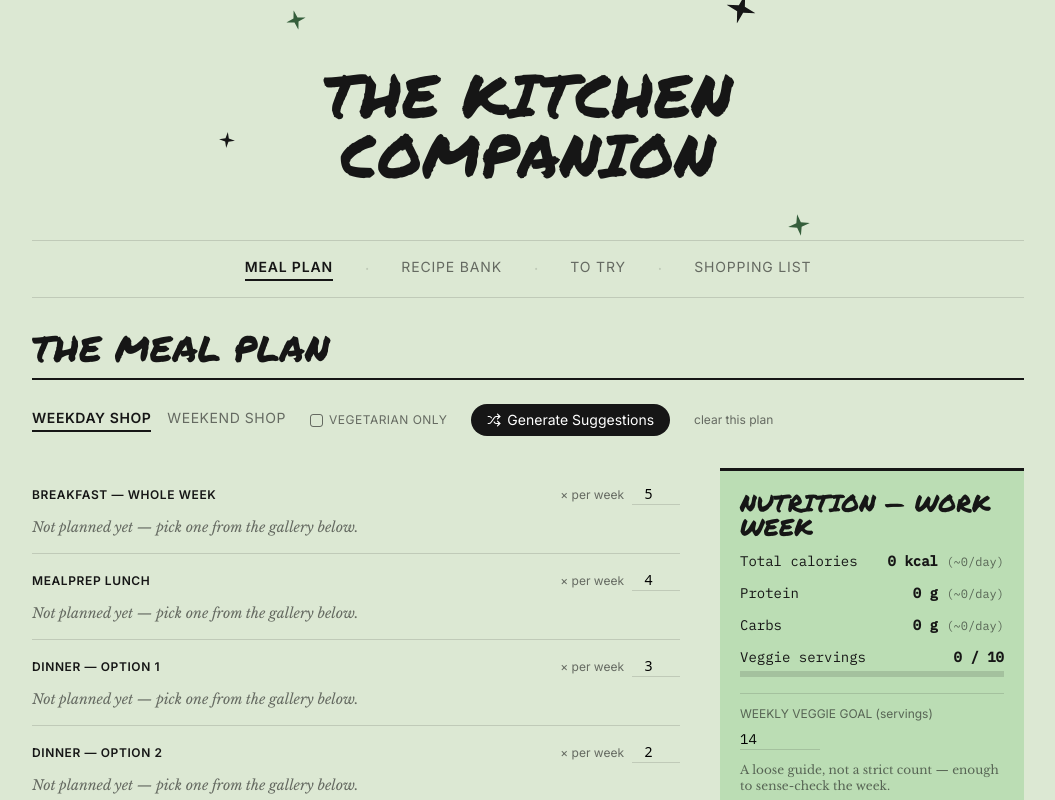
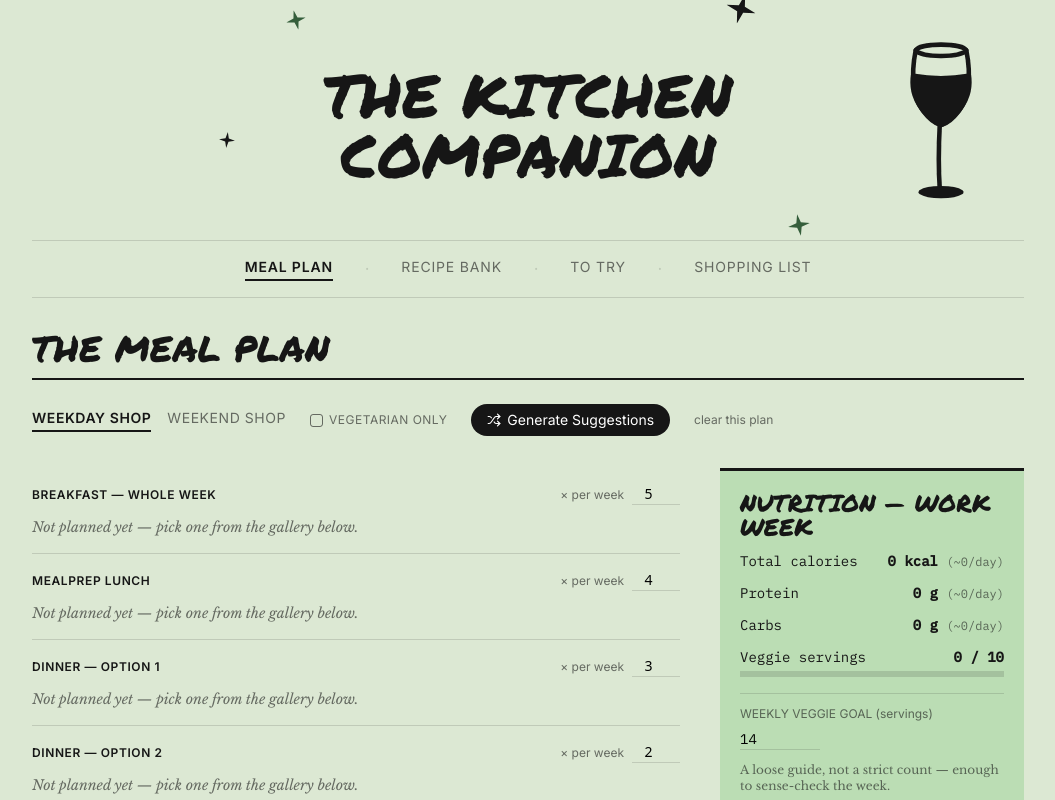
Before and after one commit to isabellaronnanderson-png/kitchen-companion, a React (Vite) app: page / in a window 1280 px wide. Shown: the top 800 px of the page, without its empty margins (112-1167 px from the left). Built offline with nearby package versions, Linux system fonts and the light colour scheme.

Commit message:
Add files via upload

```diff
--- a/src/App.jsx
+++ b/src/App.jsx
@@ -261,6 +261,26 @@ function Star({ size = 24, color = COLORS.oxblood, style = {} }) {
   return (
     <svg width={size} height={size} viewBox="0 0 24 24" fill={color} style={style}>
       <path d="M12 0 L14.5 9.5 L24 12 L14.5 14.5 L12 24 L9.5 14.5 L0 12 L9.5 9.5 Z" />
+    </svg>
+  );
+}
+
+function WineGlass({ width = 76, height = 176, style = {} }) {
+  return (
+    <svg width={width} height={height} viewBox="0 0 60 138" style={style}>
+      <defs>
+        <filter id="kcWineGlassRough" x="-20%" y="-20%" width="140%" height="140%">
+          <feTurbulence type="fractalNoise" baseFrequency="0.014" numOctaves="2" seed="11" result="noise" />
+          <feDisplacementMap in="SourceGraphic" in2="noise" scale="1" />
+        </filter>
+      </defs>
+      <g filter="url(#kcWineGlassRough)" fill="none" stroke={COLORS.ink} strokeWidth={3.6} strokeLinecap="round" strokeLinejoin="round">
+        <path d="M8 34 Q30 38 52 34 C54 47 48 58 40 66 C36 70 33 72 30 73 C27 72 24 70 20 66 C12 58 6 47 8 34 Z" fill={COLORS.ink} />
+        <path d="M10 14 C14 8 46 8 50 14 C46 20 14 20 10 14 Z" />
+        <path d="M10 14 C6 34 8 52 16 62 C22 70 26 72 30 73 C34 72 38 70 44 62 C52 52 54 34 50 14" />
+        <path d="M29 73 C28 92 28 108 29 123" />
+        <path d="M14 126 C20 122 40 122 46 126 C40 130 20 130 14 126 Z" fill={COLORS.ink} />
+      </g>
     </svg>
   );
 }
@@ -1120,6 +1140,8 @@ export default function App() {
         @import url('https://fonts.googleapis.com/css2?family=Playfair+Display:wght@700;800&family=Libre+Baskerville:ital,wght@0,400;0,700;1,400&family=Inter:wght@400;500;600&family=Permanent+Marker&family=IBM+Plex+Mono:wght@400;500&display=swap');
       `}</style>
 
+      <div className="relative max-w-5xl mx-auto px-4">
+        <WineGlass width={76} height={176} style={{ position: 'absolute', right: '6%', top: 32 }} />
         <div className="relative text-center pt-16 pb-14 px-4 max-w-2xl mx-auto">
           <Star size={20} color={COLORS.forest} style={{ position: 'absolute', top: 10, left: '14%', transform: 'rotate(-14deg)' }} />
           <Star size={30} color={COLORS.oxblood} style={{ position: 'absolute', top: -6, right: '16%', transform: 'rotate(16deg)' }} />
@@ -1128,6 +1150,7 @@ export default function App() {
           <h1 style={{ fontFamily: FONT_SCRIPT, color: COLORS.oxblood, lineHeight: 1, textTransform: 'uppercase' }} className="text-5xl sm:text-6xl">
             The Kitchen Companion
           </h1>
+        </div>
       </div>
 
       <div className="max-w-5xl mx-auto px-4">
```
Also changed, not shown: public/favicon.svg. Lines whose indentation alone changed are shown as unchanged.
